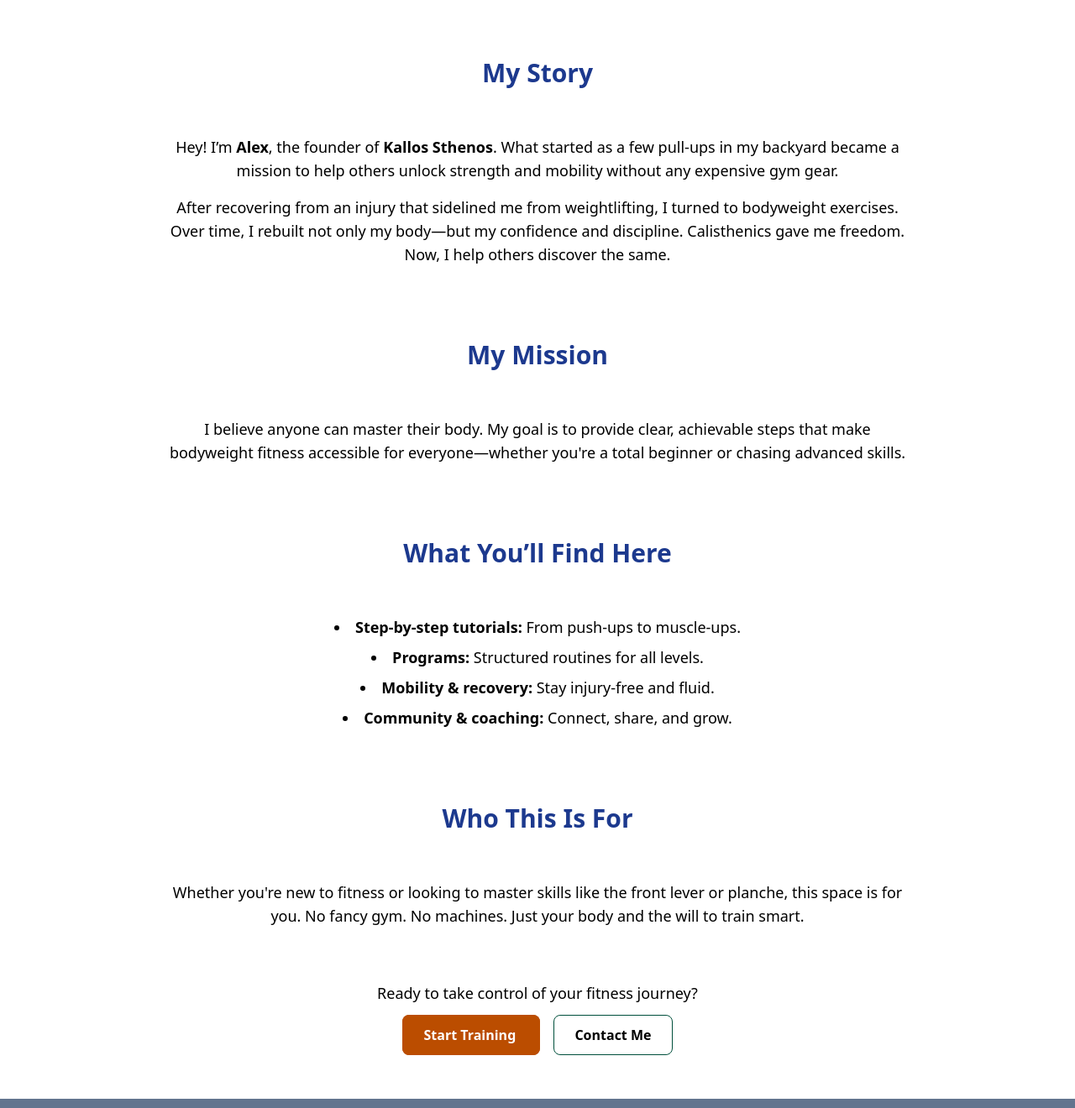
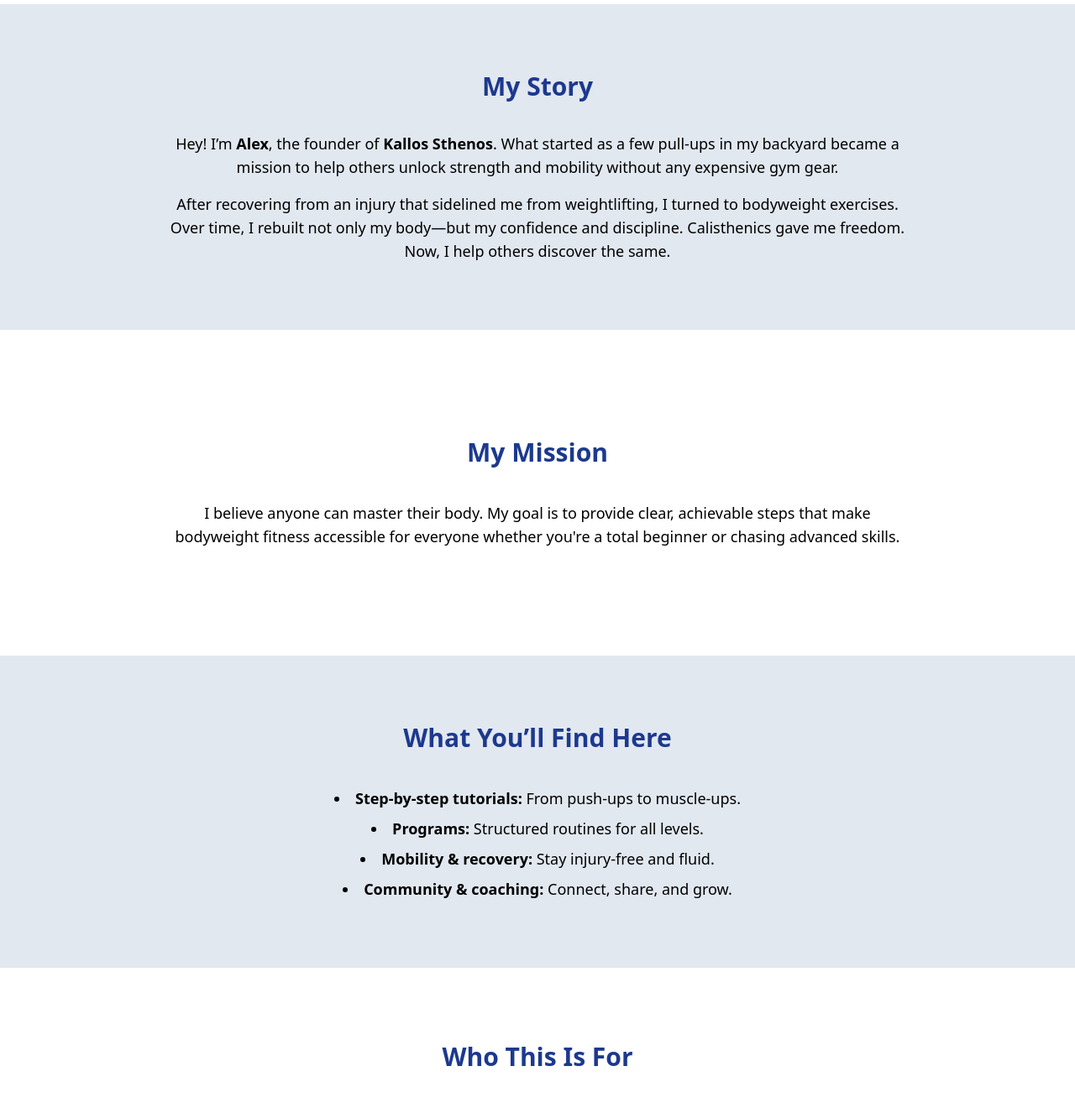
Before and after one commit to laggerboy/TLE-final-assignment, a website: page pages/about.html in a window 1280 px wide. Shown: the part 195-1515 px from the top of the page at 84% size. Drawn offline with Linux system fonts and the light colour scheme.

Commit message:
added minimal styling to about page

```diff
--- a/pages/about.html
+++ b/pages/about.html
@@ -96,15 +96,15 @@
     </div>
 
     <!-- Container -->
-    <div class="pt-36 responsive-padding">
+
     <!-- Title -->
-      <h1 class="text-4xl text-center font-bold text-blue-900 mb-8 pb-2">
+    <h1 class="text-4xl text-center font-bold text-blue-900 mb-8 pb-2 pt-30">
       About Me
     </h1>
 
     <!-- Section: My Story -->
-      <section class="mb-12">
-        <h2 class="text-3xl text-blue-900 text-center font-semibold mb-4 py-10">
+    <section class="mb-12 bg-slate-200 responsive-padding py-20">
+      <h2 class="text-3xl text-blue-900 text-center font-semibold mb-4 pb-5">
         My Story
       </h2>
       <p class="mb-4 text-lg text-center">
@@ -114,38 +114,35 @@
         without any expensive gym gear.
       </p>
       <p class="text-lg text-center">
-          After recovering from an injury that sidelined me from weightlifting,
-          I turned to bodyweight exercises. Over time, I rebuilt not only my
+        After recovering from an injury that sidelined me from weightlifting, I
+        turned to bodyweight exercises. Over time, I rebuilt not only my
         body—but my confidence and discipline. Calisthenics gave me freedom.
         Now, I help others discover the same.
       </p>
     </section>
 
     <!-- Section: Mission -->
-      <section class="mb-12">
-        <h2 class="text-3xl text-blue-900 text-center font-semibold mb-4 py-10">
+    <section class="mb-12 responsive-padding py-20">
+      <h2 class="text-3xl text-blue-900 text-center font-semibold mb-10">
         My Mission
       </h2>
       <p class="text-lg text-center">
         I believe anyone can master their body. My goal is to provide clear,
-          achievable steps that make bodyweight fitness accessible for
-          everyone—whether you're a total beginner or chasing advanced skills.
+        achievable steps that make bodyweight fitness accessible for everyone
+        whether you're a total beginner or chasing advanced skills.
       </p>
     </section>
 
     <!-- Section: What You’ll Find -->
-      <section class="mb-12">
-        <h2 class="text-3xl text-blue-900 text-center font-semibold mb-4 py-10">
+    <section class="mb-12 responsive-padding bg-slate-200 py-20">
+      <h2 class="text-3xl text-blue-900 text-center font-semibold mb-10">
         What You’ll Find Here
       </h2>
       <ul class="list-disc list-inside space-y-2 text-lg text-center">
         <li>
-            <strong>Step-by-step tutorials:</strong> From push-ups to
-            muscle-ups.
+          <strong>Step-by-step tutorials:</strong> From push-ups to muscle-ups.
         </li>
-          <li>
-            <strong>Programs:</strong> Structured routines for all levels.
-          </li>
+        <li><strong>Programs:</strong> Structured routines for all levels.</li>
         <li>
           <strong>Mobility & recovery:</strong> Stay injury-free and fluid.
         </li>
@@ -156,22 +153,20 @@
     </section>
 
     <!-- Section: Who This Is For -->
-      <section class="mb-12">
+    <section class="mb-12 responsive-padding">
       <h2 class="text-3xl text-blue-900 text-center font-semibold mb-4 py-10">
         Who This Is For
       </h2>
       <p class="text-center text-lg">
-          Whether you're new to fitness or looking to master skills like the
-          front lever or planche, this space is for you. No fancy gym. No
-          machines. Just your body and the will to train smart.
+        Whether you're new to fitness or looking to master skills like the front
+        lever or planche, this space is for you. No fancy gym. No machines. Just
+        your body and the will to train smart.
       </p>
     </section>
 
     <!-- Section: Call to Action -->
-      <section class="text-center my-16">
-        <p class="mb-6 text-lg">
-          Ready to take control of your fitness journey?
-        </p>
+    <section class="text-center my-16 responsive-padding">
+      <p class="mb-6 text-lg">Ready to take control of your fitness journey?</p>
       <a
         href="programmes.html"
         class="bg-amber-700 hover:bg-white border-1 border-amber-700 hover:text-black text-white font-bold py-3 px-6 rounded-lg transition"
@@ -185,7 +180,6 @@
         Contact Me
       </a>
     </section>
-    </div>
 
     <footer class="bg-slate-500 text-gray-100 py-4 px-6 md:px-20 xl:px-46">
       <div
```
Also changed, not shown: src/output.css. Lines whose indentation alone changed are shown as unchanged.
